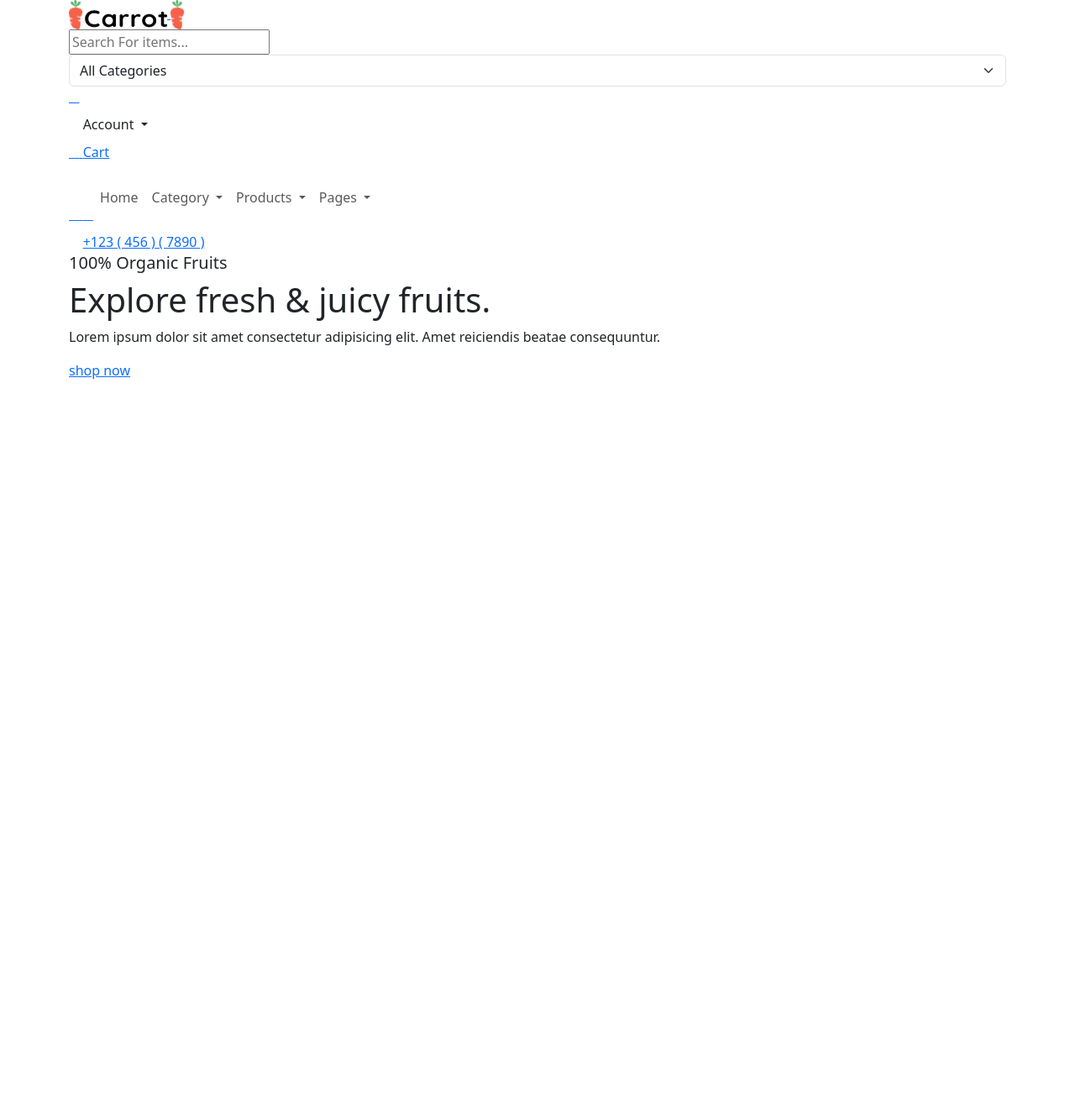
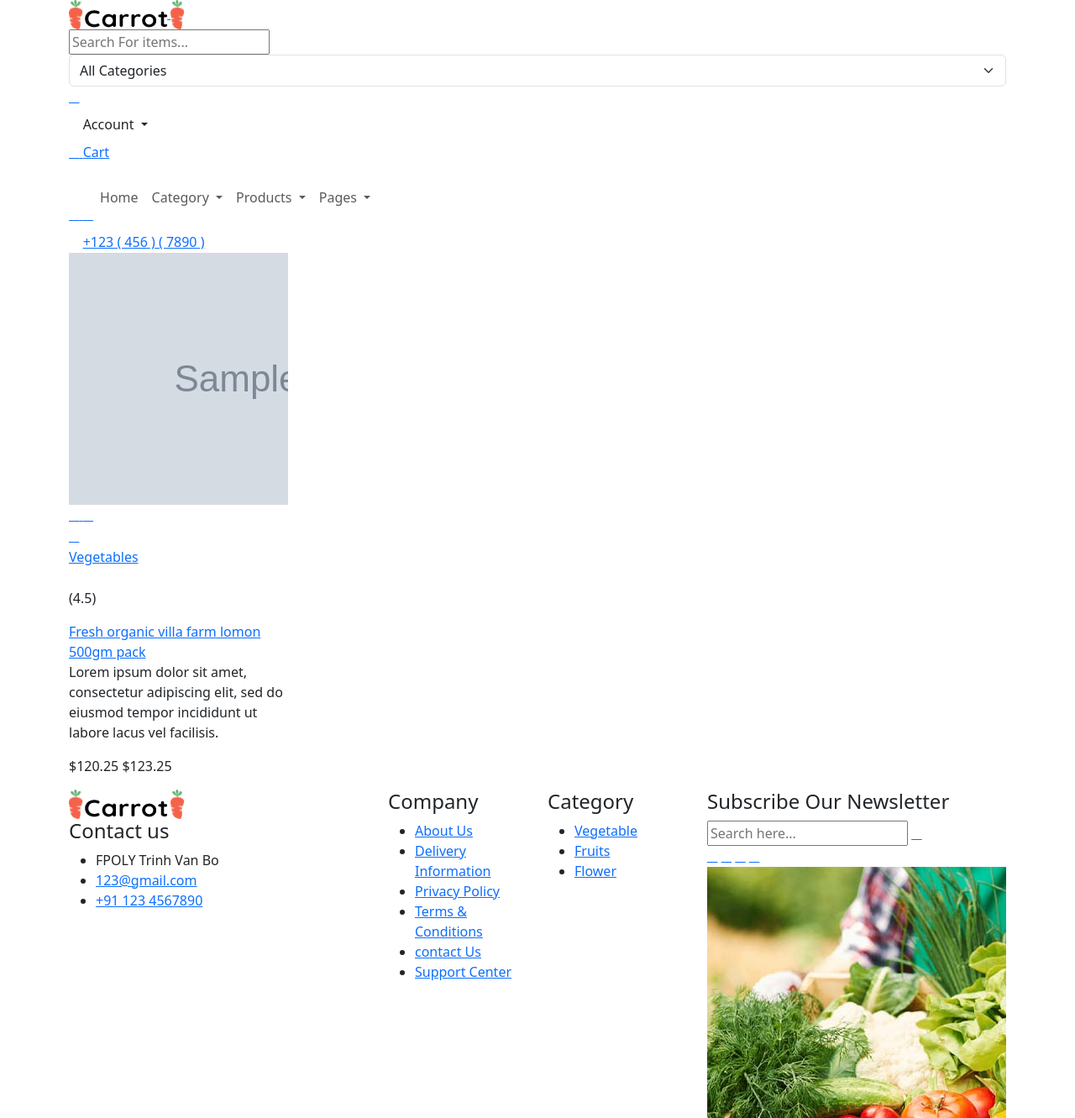
Before and after one commit to trantuanhung23-1-2005/duan1, a PHP site: page /duan1hoclai/?act=product-list-user in a window 1280 px wide. Shown: the top 1331 px of the page at 84% size. Run offline with PHP 8.4, Linux system fonts and the light colour scheme; tables that the repository leaves empty or names only in its code hold one stand-in row (values such as "Sample post"); grey boxes marked "Sample" are stand-in pictures; some libraries are stand-ins or nearby versions; some web fonts are replaced; grey boxes are pictures that could not be loaded.

Commit message:
product-list-user

```diff
--- a/app/Controllers/User/HomeUserController.php
+++ b/app/Controllers/User/HomeUserController.php
@@ -13,6 +13,11 @@ class HomeUserController{
   }
   include 'app/Views/User/HomeProductDetail.php';
 }
+public function productListUser(){
+  $usercontroller = new DashboardUser();
+  $list = $usercontroller -> getAllProductByUser();
+  include 'app/Views/User/HomeProductList.php';
+}
 }
 
 ?>
--- /dev/null
+++ b/app/Views/User/HomeProductList.php
@@ -0,0 +1,132 @@
+<!-- =========================================================
+    Item Name: Carrot - Multipurpose eCommerce HTML Template.
+    Author: ashishmaraviya
+    Version: 2.1
+    Copyright 2024
+ ============================================================-->
+ <!DOCTYPE html>
+<html lang="en" dir="ltr">
+
+
+<!-- Mirrored from maraviyainfotech.com/projects/carrot/carrot-v21/carrot-html/index.html by HTTrack Website Copier/3.x [XR&CO'2014], Wed, 06 Nov 2024 15:29:37 GMT -->
+<head>
+    <meta charset="utf-8">
+    <meta http-equiv="X-UA-Compatible" content="IE=edge">
+    <meta name="viewport" content="width=device-width, initial-scale=1">
+    <meta name="keywords" content="ecommerce, market, shop, mart, cart, deal, multipurpose, marketplace">
+    <meta name="description" content="Carrot - Multipurpose eCommerce HTML Template.">
+    <meta name="author" content="ashishmaraviya">
+
+    <title>Healthy</title>
+
+    <!-- App favicon -->
+    <link rel="shortcut icon" href="assets/User/img/logo/favicon.png">
+
+    <!-- Icon CSS -->
+    <link rel="stylesheet" href="assets/User/css/vendor/materialdesignicons.min.css">
+    <link rel="stylesheet" href="assets/User/css/vendor/remixicon.css">
+
+    <!-- Vendor -->
+    <link rel="stylesheet" href="assets/User/css/vendor/animate.css">
+    <link rel="stylesheet" href="assets/User/css/vendor/bootstrap.min.css">
+    <link rel="stylesheet" href="assets/User/css/vendor/aos.min.css">
+    <link rel="stylesheet" href="assets/User/css/vendor/range-slider.css">
+    <link rel="stylesheet" href="assets/User/css/vendor/swiper-bundle.min.css">
+    <link rel="stylesheet" href="assets/User/css/vendor/jquery.slick.css">
+    <link rel="stylesheet" href="assets/User/css/vendor/slick-theme.css">
+
+    <!-- Main CSS -->
+    <link rel="stylesheet" href="assets/User/css/style.css">
+</head>
+
+<body class="body-bg-6">
+
+    <!-- Loader -->
+    <div id="cr-overlay">
+        <span class="loader"></span>
+    </div>
+
+   <?php include 'app/Views/User/layouts/header.php' ?>
+
+    <!-- Main -->
+    <section class="section-shop padding-tb-100">
+        <div class="container">
+          <?php foreach($list as $key => $value):?>
+            <div class="row">
+                <div class="col-12 aos-init aos-animate" data-aos="fade-up" data-aos-duration="2000" data-aos-delay="600">
+                    <div class="row col-50 mb-minus-24">
+                        <div class="col-lg-3 col-12 cr-product-box mb-24">
+                            <div class="cr-product-card">
+                                <div class="cr-product-image">
+                                    <div class="cr-image-inner zoom-image-hover" style="position: relative; overflow: hidden;">
+                                        <img src="<?= $value->image ?>" alt="product-1">
+                                    <img role="presentation" alt="" src="file:///D:/xam/htdocs/baseduan1/frontend/projects/carrot/carrot-v21/carrot-html/assets/img/product/1.jpg" class="zoomImg" style="position: absolute; top: -57.6739px; left: -24.8476px; opacity: 0; width: 600px; height: 600px; border: none; max-width: none; max-height: none;"></div>
+                                    <div class="cr-side-view">
+                                        <a href="javascript:void(0)" class="wishlist">
+                                            <i class="ri-heart-line"></i>
+                                        </a>
+                                        <a class="model-oraganic-product" data-bs-toggle="modal" href="#quickview" role="button">
+                                            <i class="ri-eye-line"></i>
+                                        </a>
+                                    </div>
+                                    <a class="cr-shopping-bag" href="javascript:void(0)">
+                                        <i class="ri-shopping-bag-line"></i>
+                                    </a>
+                                </div>
+                                <div class="cr-product-details">
+                                    <div class="cr-brand">
+                                        <a href="shop-left-sidebar.html">Vegetables</a>
+                                        <div class="cr-star">
+                                            <i class="ri-star-fill"></i>
+                                            <i class="ri-star-fill"></i>
+                                            <i class="ri-star-fill"></i>
+                                            <i class="ri-star-fill"></i>
+                                            <i class="ri-star-line"></i>
+                                            <p>(4.5)</p>
+                                        </div>
+                                    </div>
+                                    <a href="product-left-sidebar.html" class="title">Fresh organic villa farm lomon
+                                        500gm pack</a>
+                                    <p class="text">Lorem ipsum dolor sit amet, consectetur adipiscing elit, sed do
+                                        eiusmod tempor incididunt
+                                        ut labore lacus vel facilisis.</p>
+                                    <p class="cr-price"><span class="new-price">$120.25</span> <span class="old-price">$123.25</span></p>
+                                </div>
+                            </div>
+                        </div>
+                    </div>
+                </div>
+            </div>
+            <?php endforeach; ?>
+        </div>
+    </section>
+
+
+    <!-- Footer -->
+    <?php include 'app/Views/User/layouts/footer.php' ?>
+
+
+    <!-- Cart -->
+
+
+    <!-- Side-tool -->
+
+
+    <!-- Vendor Custom -->
+    <script src="assets/User/js/vendor/jquery-3.6.4.min.js"></script>
+    <script src="assets/User/js/vendor/jquery.zoom.min.js"></script>
+    <script src="assets/User/js/vendor/bootstrap.bundle.min.js"></script>
+    <script src="assets/User/js/vendor/mixitup.min.js"></script>
+
+    <script src="assets/User/js/vendor/range-slider.js"></script>
+    <script src="assets/User/js/vendor/aos.min.js"></script>
+    <script src="assets/User/js/vendor/swiper-bundle.min.js"></script>
+    <script src="assets/User/js/vendor/slick.min.js"></script>
+
+    <!-- Main Custom -->
+    <script src="assets/User/js/main.js"></script>
+</body>
+
+
+<!-- Mirrored from maraviyainfotech.com/projects/carrot/carrot-v21/carrot-html/index.html by HTTrack Website Copier/3.x [XR&CO'2014], Wed, 06 Nov 2024 15:30:08 GMT -->
+</html>
--- a/app/Views/User/layouts/header.php
+++ b/app/Views/User/layouts/header.php
@@ -108,7 +108,7 @@
                                     </ul>
                                 </li>
                                 <li class="nav-item dropdown">
-                                    <a class="nav-link dropdown-toggle" href="<?= BASE_URL ?>?act=product-detail">
+                                    <a class="nav-link dropdown-toggle" href="<?= BASE_URL ?>?act=product-list-user">
                                         Products
                                     </a>
                                 </li>
--- a/router/routerMain.php
+++ b/router/routerMain.php
@@ -12,6 +12,11 @@ if($role == "user"){
     case 'product-detail':{
       $homeUserController = new HomeUserController();
       $homeUserController->productDetail();
+      break;
+    }
+    case 'product-list-user':{
+      $homeUserController = new HomeUserController();
+      $homeUserController->productListUser();
       break;
     }
 
```
